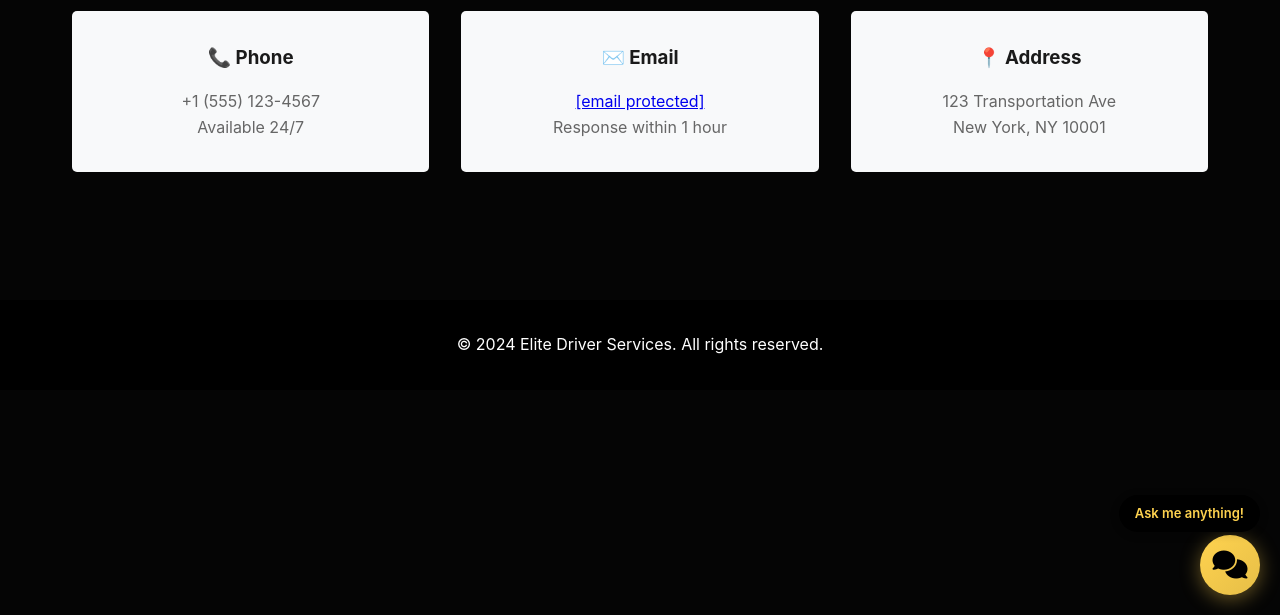
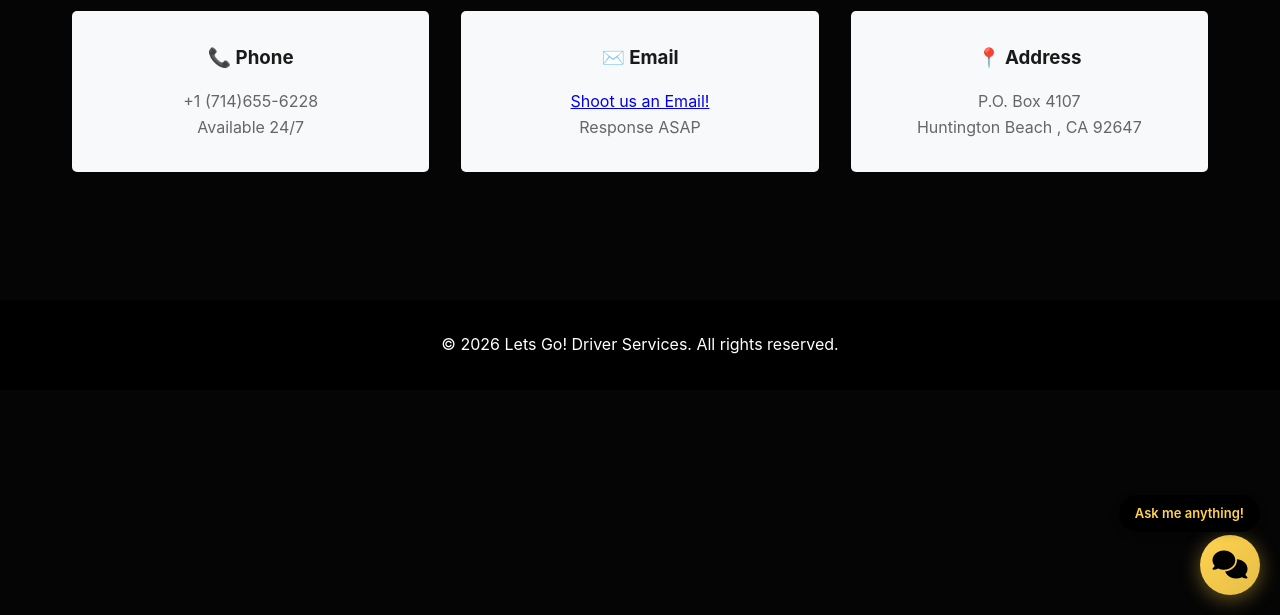
Before and after one commit to pixeljuicemedia/letsgodriver, a website: page contact.html in a window 1280 px wide. Shown: the part 185-800 px from the top of the page. Drawn offline with Linux system fonts and the light colour scheme.

Commit message:
Update contact.html

```diff
--- a/contact.html
+++ b/contact.html
@@ -50,25 +50,25 @@
             <div class="contact-grid">
                 <div class="contact-card">
                     <h3>📞 Phone</h3>
-                    <p>+1 (555) 123-4567</p>
+                    <p>+1 (714)655-6228</p>
                     <p>Available 24/7</p>
                 </div>
                 <div class="contact-card">
                     <h3>✉️ Email</h3>
-                    <p><a href="/cdn-cgi/l/email-protection" class="__cf_email__" data-cfemail="adc4c3cbc2edc8c1c4d9c8c9dfc4dbc8df83cec2c0">[email&#160;protected]</a></p>
-                    <p>Response within 1 hour</p>
+                    <p><a href="mailto:Jtp017@gmail.com"> Shoot us an Email! </a></p>
+                    <p>Response ASAP</p>
                 </div>
                 <div class="contact-card">
                     <h3>📍 Address</h3>
-                    <p>123 Transportation Ave</p>
-                    <p>New York, NY 10001</p>
+                    <p>P.O. Box 4107</p>
+                    <p>Huntington Beach , CA 92647</p>
                 </div>
             </div>
         </div>
     </div>
 
     <footer>
-        <p>&copy; 2024 Elite Driver Services. All rights reserved.</p>
+        <p>&copy; 2026 Lets Go! Driver Services. All rights reserved.</p>
     </footer>
 
     <!-- AI Chat Widget -->
```
